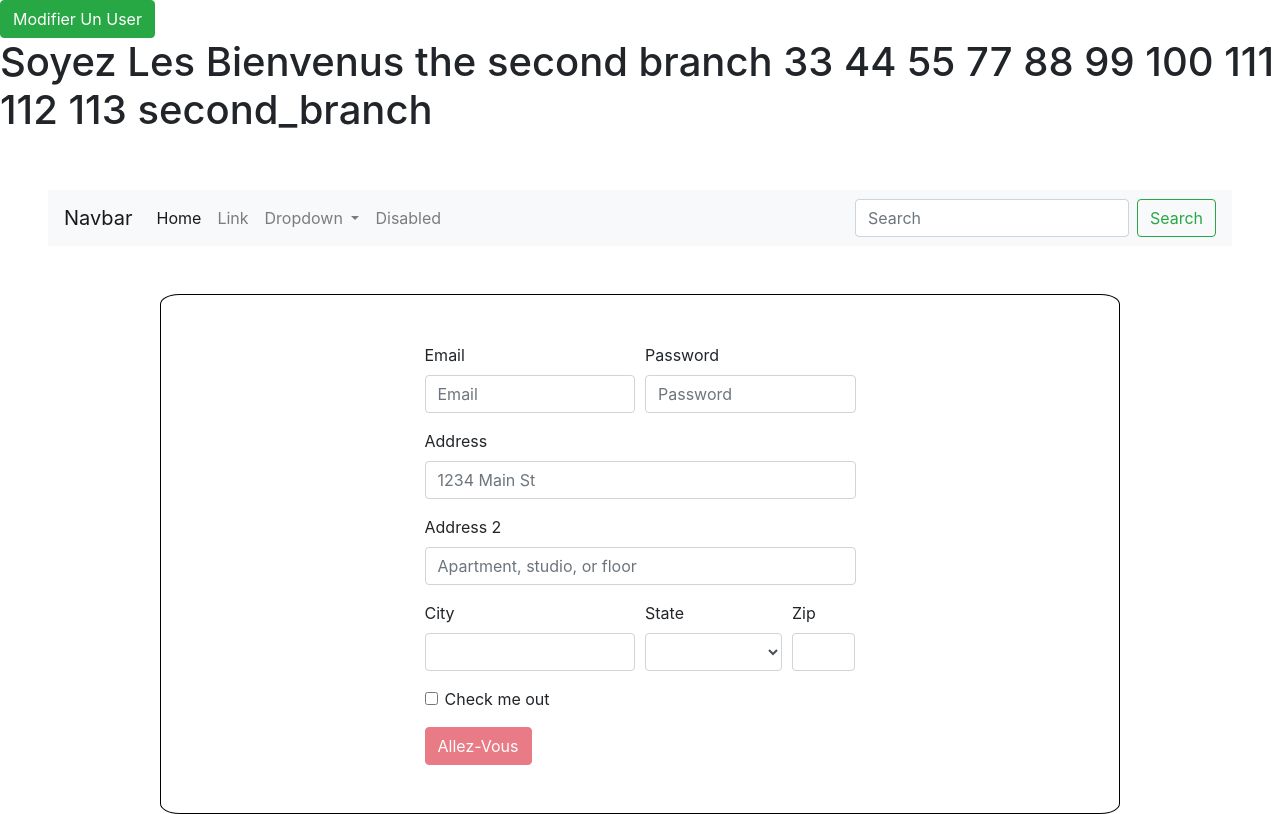
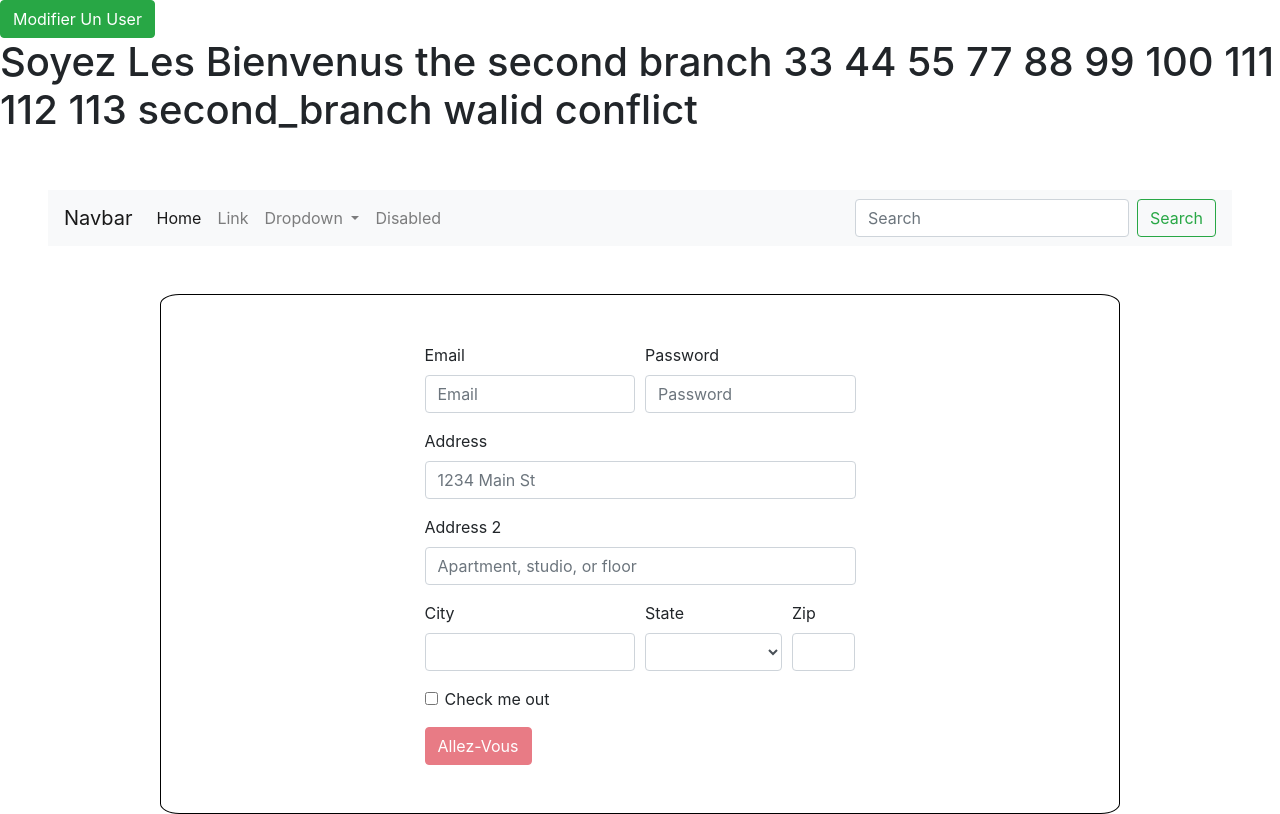
Before and after one commit to walid-djebbouri/TestGit, an Angular app: page /appariel in a window 1280 px wide. Built offline with nearby package versions, Linux system fonts and the light colour scheme.

Commit message:
commit 24

```diff
--- a/src/app/appareil/appareil.component.html
+++ b/src/app/appareil/appareil.component.html
@@ -1,4 +1,5 @@
 <h1>Soyez Les Bienvenus the second branch 33 44 55 77 88 99
 100 111 112 113 second_branch
+walid conflict
 </h1>
 <app-mon-premier></app-mon-premier>
```
